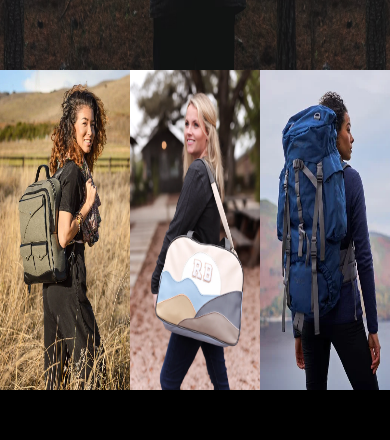
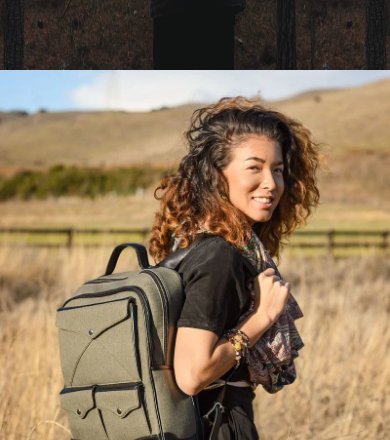
Before and after one commit to locbuigia/shop-ease-web-app, a React (Vite) app: page / in a window 390 px wide. Shown: the part 774-1214 px from the top of the page. Built offline with nearby package versions, Linux system fonts and the light colour scheme.

Commit message:
Updated Product Type component

```diff
--- a/src/components/ProductType.jsx
+++ b/src/components/ProductType.jsx
@@ -1,7 +1,7 @@
 import React from "react";
-import backpackImg from "../assets/images/backpack-type.jpg";
-import duffleImg from "../assets/images/duffle-type.jpeg";
-import travelImg from "../assets/images/travel-type.jpg";
+import backpackTypeImg from "../assets/images/backpack-type.jpg";
+import duffleTypeImg from "../assets/images/duffle-type.jpeg";
+import travelTypeImg from "../assets/images/travel-type.jpg";
 import {
   BAG_TYPE_BACKPACK,
   BAG_TYPE_DUFFLE,
@@ -21,13 +21,13 @@ const ProductType = () => {
   };
 
   return (
-    <div className="w-full h-full grid grid-cols-3 text-white tracking-widest">
+    <div className="w-full h-full grid grid-cols-1 sm:grid-cols-3 text-white tracking-widest">
       <a
         href="#top"
         onClick={() => handleOnClick(BAG_TYPE_BACKPACK)}
         className="relative w-full h-full"
       >
-        <img className="w-full h-[20rem] md:h-[42rem]" src={backpackImg} />
+        <img className="w-full sm:h-full" src={backpackTypeImg} />
         <div className="absolute flex justify-center items-center bottom-0 w-full h-full text-[0px] hover:text-3xl hover:bg-black hover:bg-opacity-60 duration-500">
           <h1>BACKPACK</h1>
         </div>
@@ -37,7 +37,7 @@ const ProductType = () => {
         onClick={() => handleOnClick(BAG_TYPE_DUFFLE)}
         className="relative w-full h-full"
       >
-        <img className="w-full h-[20rem] md:h-[42rem]" src={duffleImg} />
+        <img className="w-full sm:h-full" src={duffleTypeImg} />
         <div className="absolute flex justify-center items-center bottom-0 w-full h-full text-[0px] hover:text-3xl hover:bg-black hover:bg-opacity-60 duration-500">
           DUFFLE
         </div>
@@ -47,7 +47,7 @@ const ProductType = () => {
         onClick={() => handleOnClick(BAG_TYPE_TRAVEL)}
         className="relative w-full h-full"
       >
-        <img className="w-full h-[20rem] md:h-[42rem]" src={travelImg} />
+        <img className="w-full sm:h-full" src={travelTypeImg} />
         <div className="absolute flex justify-center items-center bottom-0 w-full h-full text-[0px] hover:text-3xl hover:bg-black hover:bg-opacity-60 duration-500">
           TRAVEL
         </div>
```
